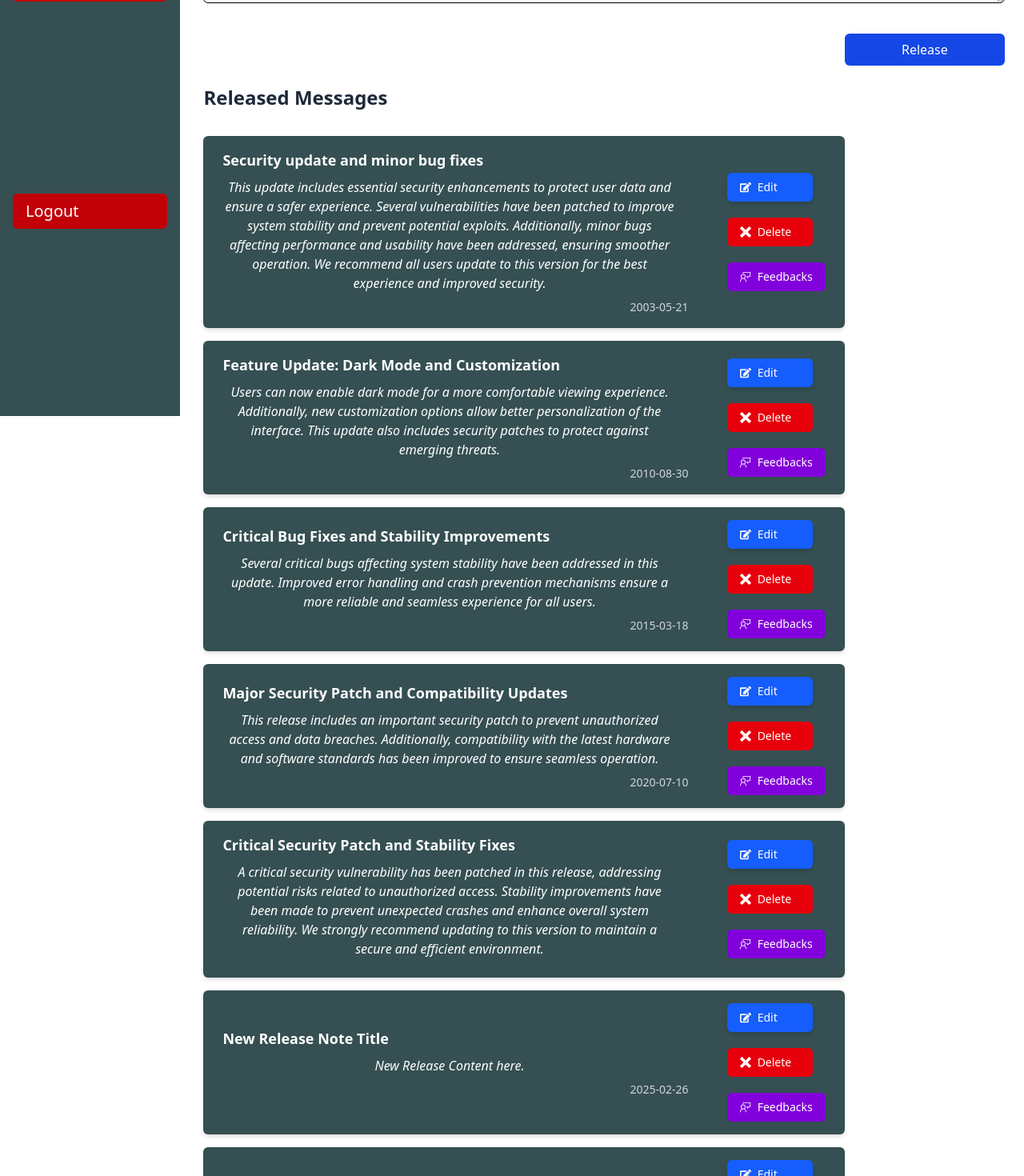
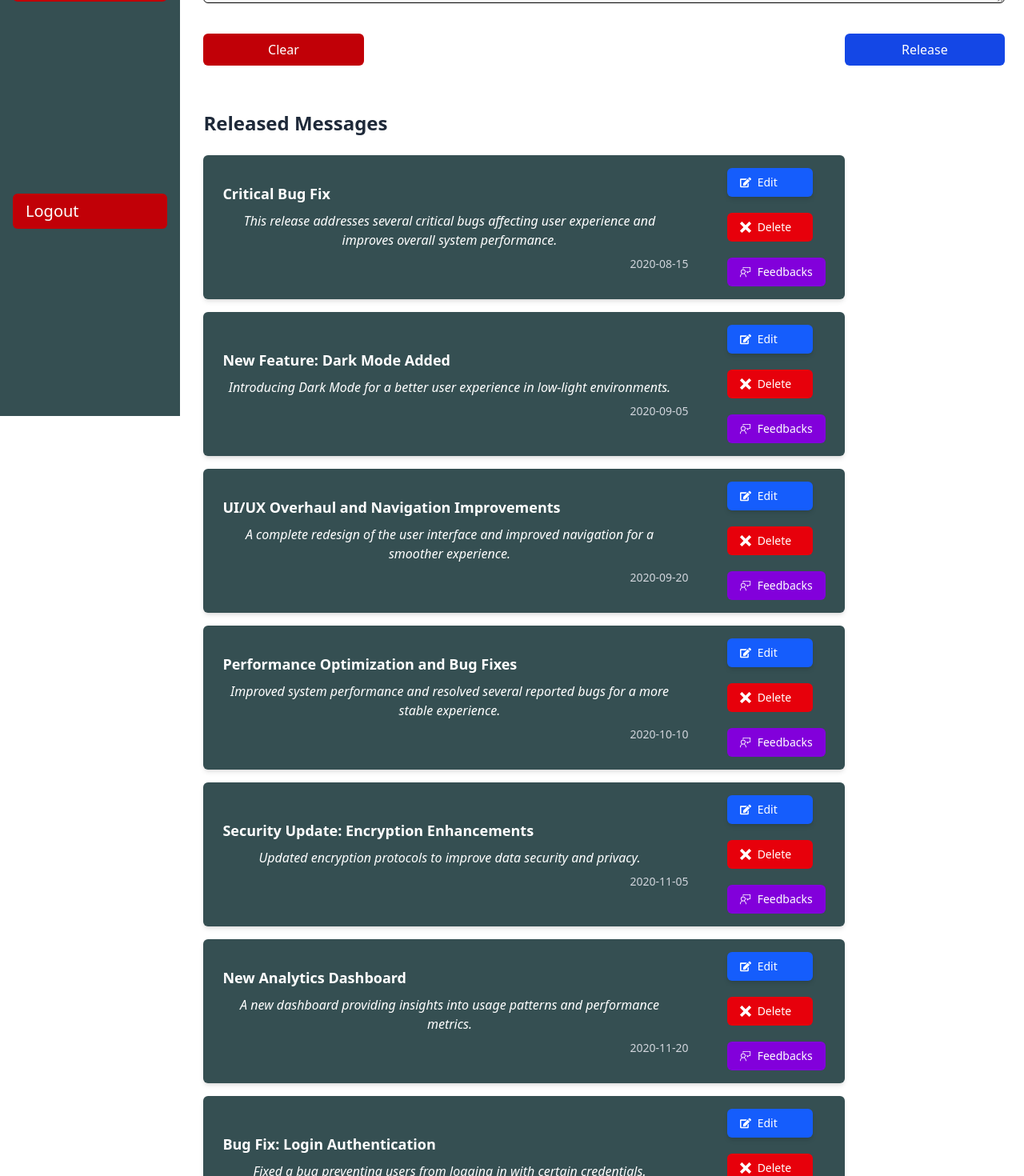
Before and after one commit to sudip-dhakal/CPMS, a React (Vite) app: page /admin/home in a window 1280 px wide. Shown: the part 280-1750 px from the top of the page at 80% size. Built offline with nearby package versions, Linux system fonts and the light colour scheme; data requests are answered from the project's data file.

Commit message:
admin message releases

```diff
--- a/db.json
+++ b/db.json
@@ -170,44 +170,13 @@
   ],
   "adminReleases": [
     {
-      "id": "1a11",
-      "releaseNoteTitle": "Security update and minor bug fixes",
-      "releaseNoteDescription": "This update includes essential security enhancements to protect user data and ensure a safer experience. Several vulnerabilities have been patched to improve system stability and prevent potential exploits. Additionally, minor bugs affecting performance and usability have been addressed, ensuring smoother operation. We recommend all users update to this version for the best experience and improved security.",
-      "releaseDate": "2003-05-21",
+      "id": "5e56",
+      "releaseNoteTitle": "Critical Bug Fix ",
+      "releaseNoteDescription": "This release addresses several critical bugs affecting user experience and improves overall system performance.",
+      "releaseDate": "2020-08-15",
       "feedback": [
         {
-          "id": 70273697,
-          "userID": "1a11",
-          "feedbackText": "Nice"
-        }
-      ]
-    },
-    {
-      "id": "3c33",
-      "releaseNoteTitle": "Feature Update: Dark Mode and Customization",
-      "releaseNoteDescription": "Users can now enable dark mode for a more comfortable viewing experience. Additionally, new customization options allow better personalization of the interface. This update also includes security patches to protect against emerging threats.",
-      "releaseDate": "2010-08-30",
-      "feedback": [
-        {
-          "id": 16938523,
-          "userID": "3c33",
-          "feedbackText": "feedback number 2"
-        },
-        {
-          "id": 48627265,
-          "userID": "3c33",
-          "feedbackText": "Feedback 65"
-        }
-      ]
-    },
-    {
-      "id": "4d44",
-      "releaseNoteTitle": "Critical Bug Fixes and Stability Improvements",
-      "releaseNoteDescription": "Several critical bugs affecting system stability have been addressed in this update. Improved error handling and crash prevention mechanisms ensure a more reliable and seamless experience for all users.",
-      "releaseDate": "2015-03-18",
-      "feedback": [
-        {
-          "id": "ejaie",
+          "id": "bdehr",
           "userID": "",
           "UserName": "",
           "feedbackText": ""
@@ -215,13 +184,125 @@
       ]
     },
     {
-      "id": "5e55",
-      "releaseNoteTitle": "Major Security Patch and Compatibility Updates",
-      "releaseNoteDescription": "This release includes an important security patch to prevent unauthorized access and data breaches. Additionally, compatibility with the latest hardware and software standards has been improved to ensure seamless operation.",
-      "releaseDate": "2020-07-10",
+      "id": "5e57",
+      "releaseNoteTitle": "New Feature: Dark Mode Added",
+      "releaseNoteDescription": "Introducing Dark Mode for a better user experience in low-light environments.",
+      "releaseDate": "2020-09-05",
       "feedback": [
         {
-          "id": "jaieu",
+          "id": "ptool",
+          "userID": "",
+          "UserName": "",
+          "feedbackText": ""
+        }
+      ]
+    },
+    {
+      "id": "5e58",
+      "releaseNoteTitle": "UI/UX Overhaul and Navigation Improvements",
+      "releaseNoteDescription": "A complete redesign of the user interface and improved navigation for a smoother experience.",
+      "releaseDate": "2020-09-20",
+      "feedback": [
+        {
+          "id": "akbdj",
+          "userID": "",
+          "UserName": "",
+          "feedbackText": ""
+        }
+      ]
+    },
+    {
+      "id": "5e59",
+      "releaseNoteTitle": "Performance Optimization and Bug Fixes",
+      "releaseNoteDescription": "Improved system performance and resolved several reported bugs for a more stable experience.",
+      "releaseDate": "2020-10-10",
+      "feedback": [
+        {
+          "id": "vqpas",
+          "userID": "",
+          "UserName": "",
+          "feedbackText": ""
+        }
+      ]
+    },
+    {
+      "id": "5e60",
+      "releaseNoteTitle": "Security Update: Encryption Enhancements",
+      "releaseNoteDescription": "Updated encryption protocols to improve data security and privacy.",
+      "releaseDate": "2020-11-05",
+      "feedback": [
+        {
+          "id": "rtyfg",
+          "userID": "",
+          "UserName": "",
+          "feedbackText": ""
+        }
+      ]
+    },
+    {
+      "id": "5e61",
+      "releaseNoteTitle": "New Analytics Dashboard",
+      "releaseNoteDescription": "A new dashboard providing insights into usage patterns and performance metrics.",
+      "releaseDate": "2020-11-20",
+      "feedback": [
+        {
+          "id": "mcjkr",
+          "userID": "",
+          "UserName": "",
+          "feedbackText": ""
+        }
+      ]
+    },
+    {
+      "id": "5e62",
+      "releaseNoteTitle": "Bug Fix: Login Authentication",
+      "releaseNoteDescription": "Fixed a bug preventing users from logging in with certain credentials.",
+      "releaseDate": "2021-01-15",
+      "feedback": [
+        {
+          "id": "qwesx",
+          "userID": "",
+          "UserName": "",
+          "feedbackText": ""
+        }
+      ]
+    },
+    {
+      "id": "5e63",
+      "releaseNoteTitle": "Feature Update: Multi-language Support",
+      "releaseNoteDescription": "Added support for multiple languages to broaden accessibility.",
+      "releaseDate": "2021-02-01",
+      "feedback": [
+        {
+          "id": "lzkfw",
+          "userID": "",
+          "UserName": "",
+          "feedbackText": ""
+        }
+      ]
+    },
+    {
+      "id": "5e64",
+      "releaseNoteTitle": "Update: Improved File Upload Speed",
+      "releaseNoteDescription": "Optimized file upload functionality to increase speed and reduce errors.",
+      "releaseDate": "2021-03-10",
+      "feedback": [
+        {
+          "id": "ogwye",
+          "userID": "",
+          "UserName": "",
+          "feedbackText": ""
+        }
+      ]
+    },
+    {
+      "id": "5e65",
+      "releaseNoteTitle": "Maintenance Release: Minor Updates",
+      "releaseNoteDescription": "Several minor updates to improve stability and fix small bugs.",
+      "releaseDate": "2021-04-05",
+      "feedback": [
+        {
+          "id": "knyvf",
           "userID": "",
           "UserName": "",
           "feedbackText": ""
@@ -240,18 +321,6 @@
           "feedbackText": ""
         }
       ]
-    },
-    {
-      "id": "2096",
-      "releaseDate": "2025-02-26",
-      "releaseNoteTitle": "New Release Note Title",
-      "releaseNoteDescription": "New Release Content here."
-    },
-    {
-      "id": "0ee7",
-      "releaseDate": "2025-02-26",
-      "releaseNoteTitle": "New Release Note Title",
-      "releaseNoteDescription": "New Release Content here."
     }
   ]
 }
--- a/src/Admin/ReleasedMessages.jsx
+++ b/src/Admin/ReleasedMessages.jsx
@@ -3,11 +3,13 @@ import { FaEdit } from "react-icons/fa";
 import { ImCross } from "react-icons/im";
 import admin from "../context/adminContext";
 import { VscFeedback } from "react-icons/vsc";
-import { doPostAdmin } from "../API/AdminAPI";
+import { doDeleteAdmin, doPostAdmin, doUpdateAdmin } from "../API/AdminAPI";
 
 const ReleasedMessages = () => {
   const { adminData, setAdminData } = useContext(admin);
   const [message, setMessage] = useState("");
+  const [edit, setEdit] = useState(false);
+  const [id, setId] = useState("");
   const [release, setRelease] = useState({
     releaseDate: "",
     releaseNoteTitle: "",
@@ -60,10 +62,59 @@ const ReleasedMessages = () => {
     }
   };
 
+  let deleteHandler = async (id) => {
+    console.log(id);
+    let newData = adminData.filter((item) => item.id !== id);
+    let res = await doDeleteAdmin(id);
+
+    if (res.status == 200) {
+      console.log("Deletion successful");
+      setAdminData(newData);
+    } else {
+      console.log("Deletion error");
+    }
+  };
+
+  let handleClear = () => {
+    setRelease({
+      releaseDate: "",
+      releaseNoteTitle: "",
+      releaseNoteDescription: "",
+    });
+    setEdit(false);
+  };
+
+  let prepareForEdit = (item) => {
+    setEdit(true);
+    setId(item.id);
+    setRelease({
+      releaseDate: item.releaseDate,
+      releaseNoteTitle: item.releaseNoteTitle,
+      releaseNoteDescription: item.releaseNoteDescription,
+    });
+  };
+
+  console.log(id);
+
+  let editNew = async () => {
+    let response = await doUpdateAdmin(id, release);
+    if (response.status === 200) {
+      console.log("Edition successful");
+      handleClear();
+      setEdit(false);
+    } else {
+      console.log("Edition Failure");
+    }
+  };
+
   return (
     <div className="ml-[18%] p-6 flex flex-col">
       <div className="flex flex-col mb-6">
+        {edit ? (
+          <h1 className="font-bold text-2xl"> Update released message</h1>
+        ) : (
           <h1 className="font-bold text-2xl">Release Message</h1>
+        )}
 
         <div className="flex space-x-4 mb-4">
           <div className="w-1/2">
@@ -108,7 +159,16 @@ const ReleasedMessages = () => {
             className="mt-2 border border-solid border-black rounded-md p-2 w-full"
           />
         </div>
+        <div className="flex">
+          <button
+            type="button"
+            onClick={handleClear}
+            className="rounded-md bg-red-700 hover:bg-red-500 cursor-pointer   px-4 py-2 w-[20%] mt-4  text-white transition-all duration-200"
+          >
+            Clear
+          </button>
 
+          {!edit ? (
             <button
               type="submit"
               onClick={handleRelease}
@@ -116,9 +176,19 @@ const ReleasedMessages = () => {
             >
               Release
             </button>
+          ) : (
+            <button
+              type="submit"
+              onClick={editNew}
+              className="rounded-md bg-blue-700 hover:bg-blue-500 cursor-pointer w-[20%] ml-auto px-4 py-2 mt-4 text-white transition-all duration-200"
+            >
+              Update
+            </button>
+          )}
+        </div>
       </div>
 
-      <h1 className="font-bold text-2xl mb-4 text-gray-800">
+      <h1 className="font-bold text-2xl mb-2 mt-8 text-gray-800">
         Released Messages
       </h1>
 
@@ -144,11 +214,13 @@ const ReleasedMessages = () => {
               <button
                 type="button"
                 className="cursor-pointer bg-blue-600 text-white flex items-center gap-2 px-4 py-2 rounded-md text-sm font-medium shadow-md hover:bg-blue-700 transition"
+                onClick={() => prepareForEdit(Item)}
               >
                 <FaEdit /> Edit
               </button>
               <button
                 type="button"
+                onClick={() => deleteHandler(Item.id)}
                 className="cursor-pointer bg-red-600 text-white flex items-center gap-2 px-4 py-2 rounded-md text-sm font-medium hover:bg-red-700 transition"
               >
                 <ImCross /> Delete
--- a/src/App.jsx
+++ b/src/App.jsx
@@ -29,7 +29,7 @@ const App = () => {
           <Route path="/signup" element={<Signup />} />
           <Route path="/complaints" element={<Your_complaints />} />
           <Route path="/edit" element={<Edit_profile />} />
-          <Route path="/admin/complaints" element={<Complaints />} />
+          <Route path="/complaint" element={<Complaints />} />
           <Route path="/admin/setting" element={<Settings />} />
           <Route path="/admin/home" element={<Admin_home />} />
         </Routes>
```
Also changed, not shown: src/Admin/VerticalNavbar.jsx (+8 -6 lines), src/Components/Reusable/ComplainBox.jsx (+19 -13 lines). Lines whose indentation alone changed are shown as unchanged.
